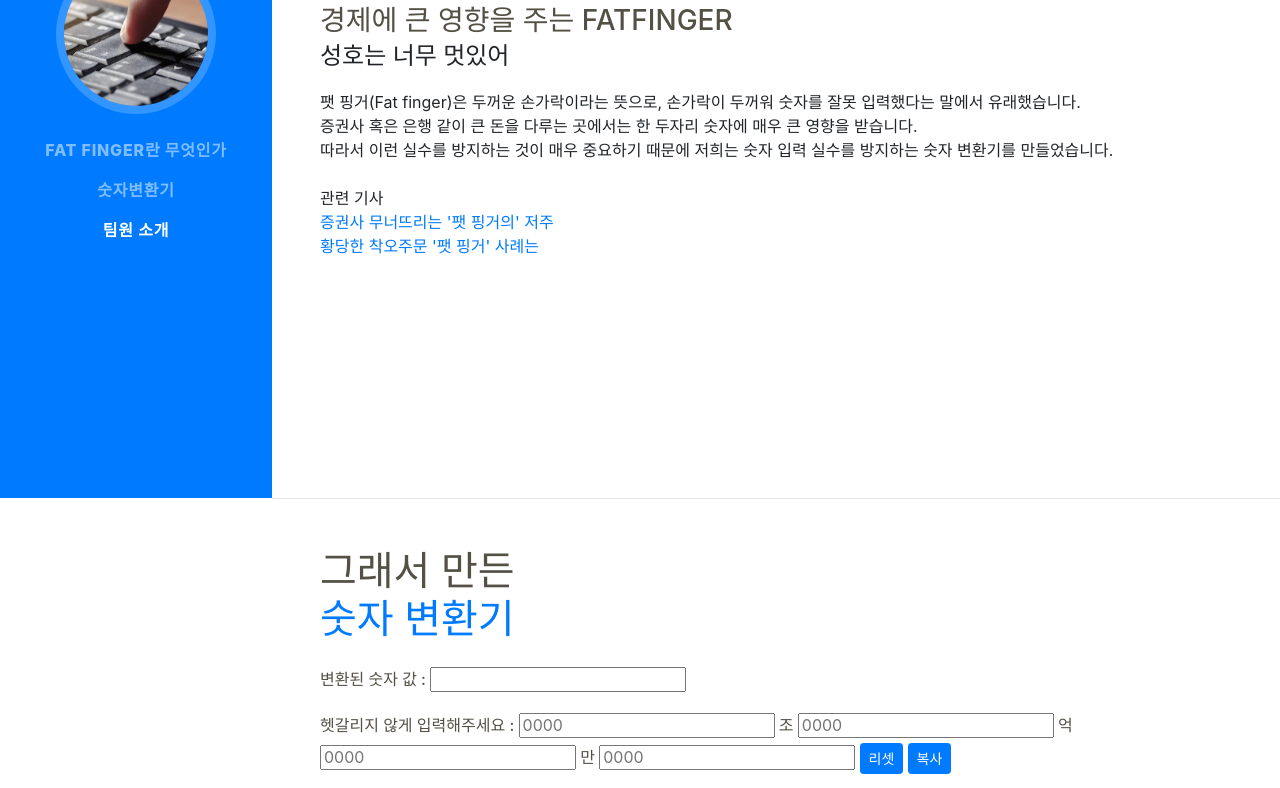
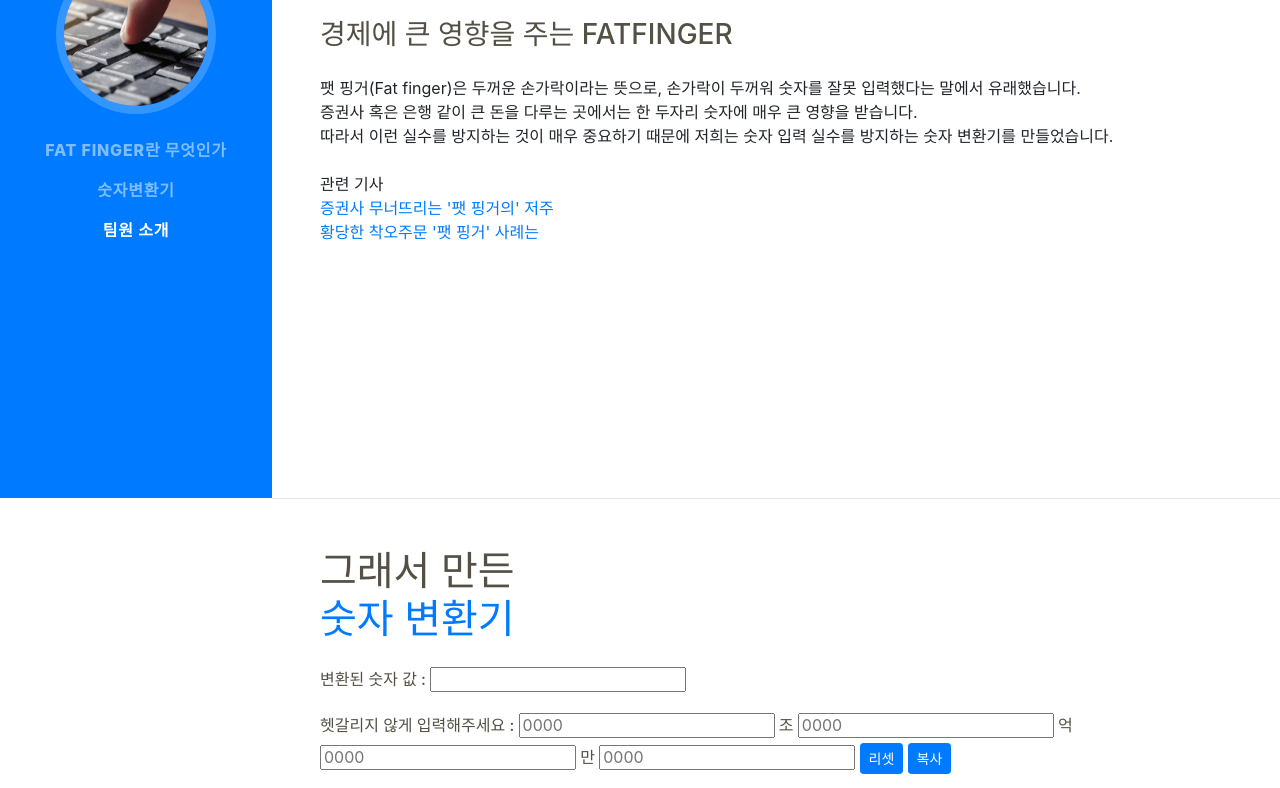
Before and after one commit to puba5/KB_JUYOO, a website with bundled scripts: page index.html in a window 1280 px wide. Shown: the part 302-1090 px from the top of the page. Built offline with nearby package versions, Linux system fonts and the light colour scheme; a web font is replaced by a local one.

Commit message:
성호는 너무 멋있어 없앴다

```diff
--- a/index.html
+++ b/index.html
@@ -270,7 +270,7 @@
         <div class="resume-item d-flex flex-column flex-md-row justify-content-between mb-5">
           <div class="resume-content">
             <h3 class="mb-0"><br>경제에 큰 영향을 주는 Fatfinger</h3>
-            <div class="subheading mb-3">성호는 너무 멋있어</div>
+            <br>
             <p> 팻 핑거(Fat finger)은 두꺼운 손가락이라는 뜻으로, 손가락이 두꺼워 숫자를 잘못 입력했다는 말에서 유래했습니다. <br>
               증권사 혹은 은행 같이 큰 돈을 다루는 곳에서는 한 두자리 숫자에 매우 큰 영향을 받습니다. <br>
               따라서 이런 실수를 방지하는 것이 매우 중요하기 때문에 저희는 숫자 입력 실수를 방지하는 숫자 변환기를 만들었습니다. <br><br>
```
